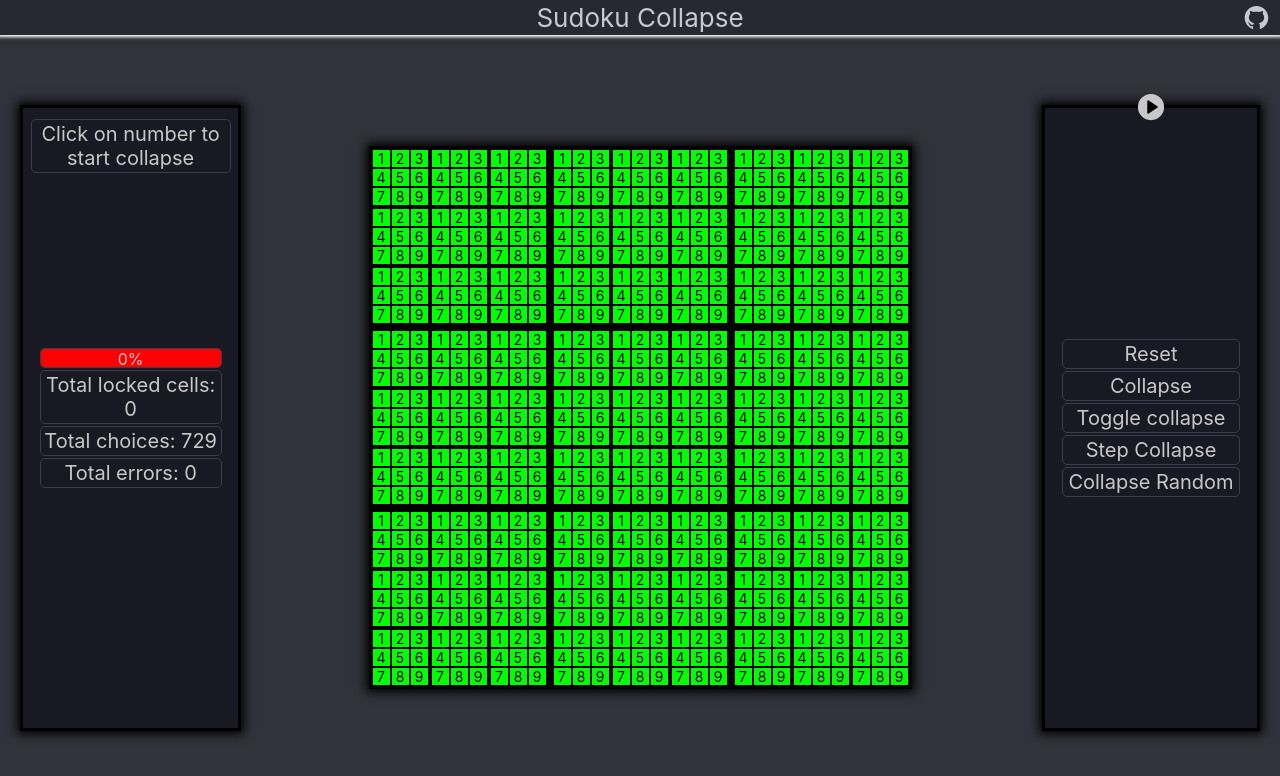
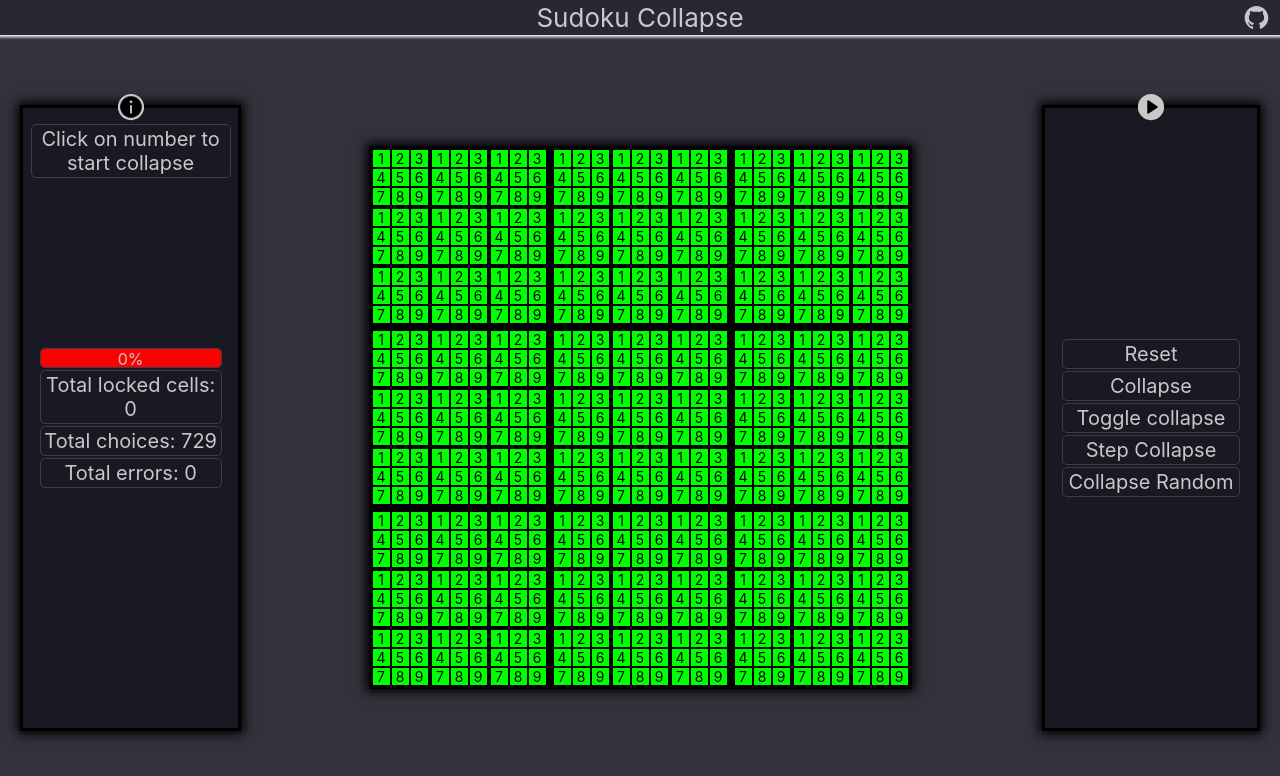
Before and after one commit to peoplestealusernames/sudoku-wave-collapse, a React (Create React App) app: page / in a window 1280 px wide. Shown: the top 776 px of the page. Built offline with nearby package versions, Linux system fonts and the light colour scheme.

Commit message:
LeftPanel: Added info icon

```diff
--- a/src/LeftPanel.tsx
+++ b/src/LeftPanel.tsx
@@ -1,4 +1,5 @@
 import { useState, useEffect } from "react"
+import { AiOutlineInfoCircle } from "react-icons/ai"
 import { ProgressBar } from "./ProgressBar"
 
 const BarStyle: React.CSSProperties = {
@@ -39,17 +40,25 @@ export function LeftPanel(props: {
     }, [props.Table])
 
     return <div id="left panel" className="LeftPanel">
+        <AiOutlineInfoCircle style={{
+            position: "absolute",
+            top: "-16px",
+            left: "calc(50% - 15px)",
+            width: "30px",
+            height: "30px",
+            backgroundImage: "radial-gradient(black 10px, rgba(0,0,0,0) 10px)",
+        }} />
+        <span style={{
+            ...BarStyle,
+            position: "absolute",
+            top: "15px"
+        }}>
+            Click on number to start collapse
+        </span>
         <ProgressBar
             style={BarStyle}
             progress={Math.round((1 - (remaining / 729)) * 1000) / 10}
         />
-        <span style={{
-            ...BarStyle,
-            position: "absolute",
-            top: "10px"
-        }}>
-            Click on number to start collapse
-        </span>
         <span style={BarStyle}>
             Total locked cells: {locked}
         </span>
```
